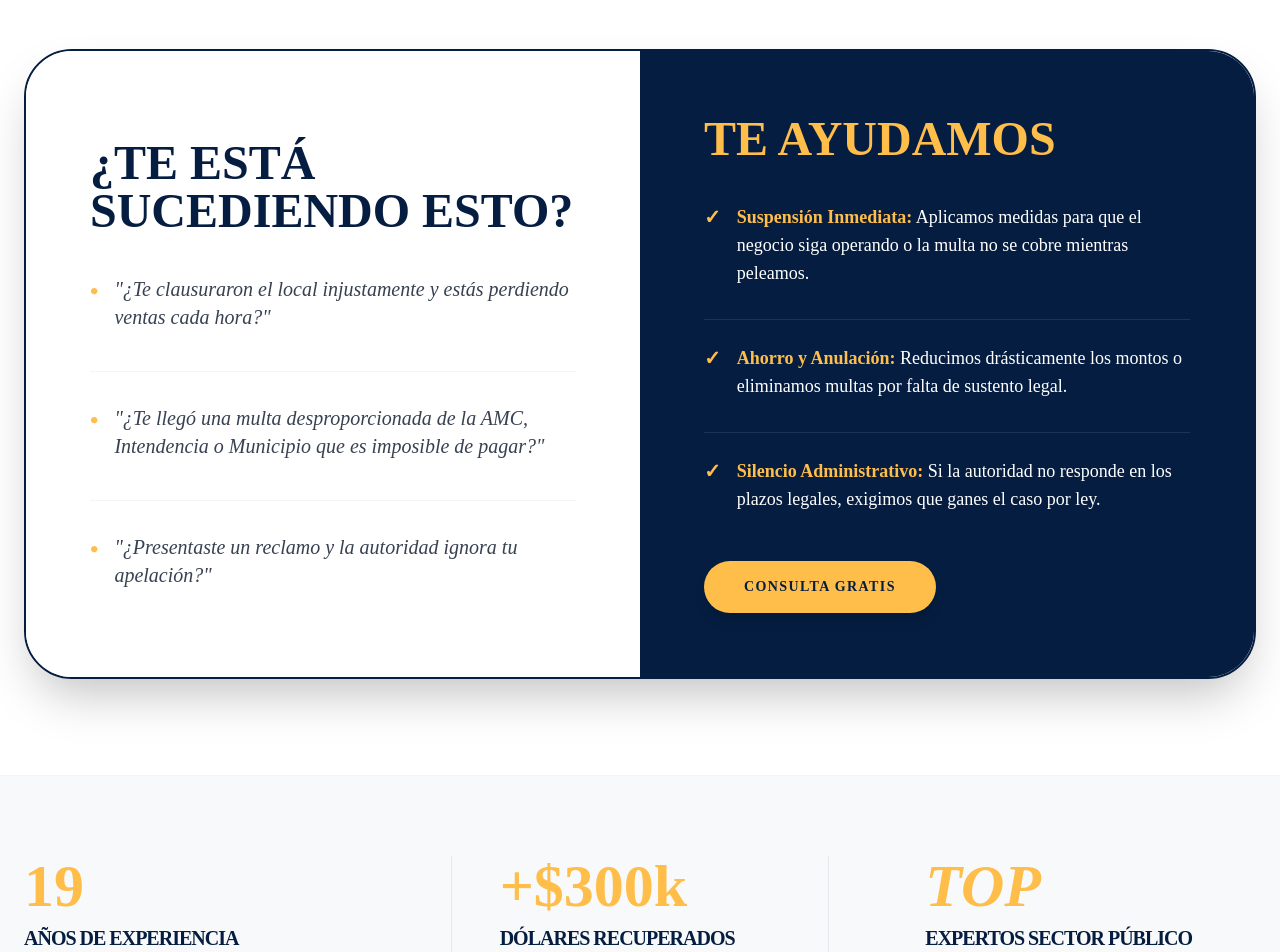
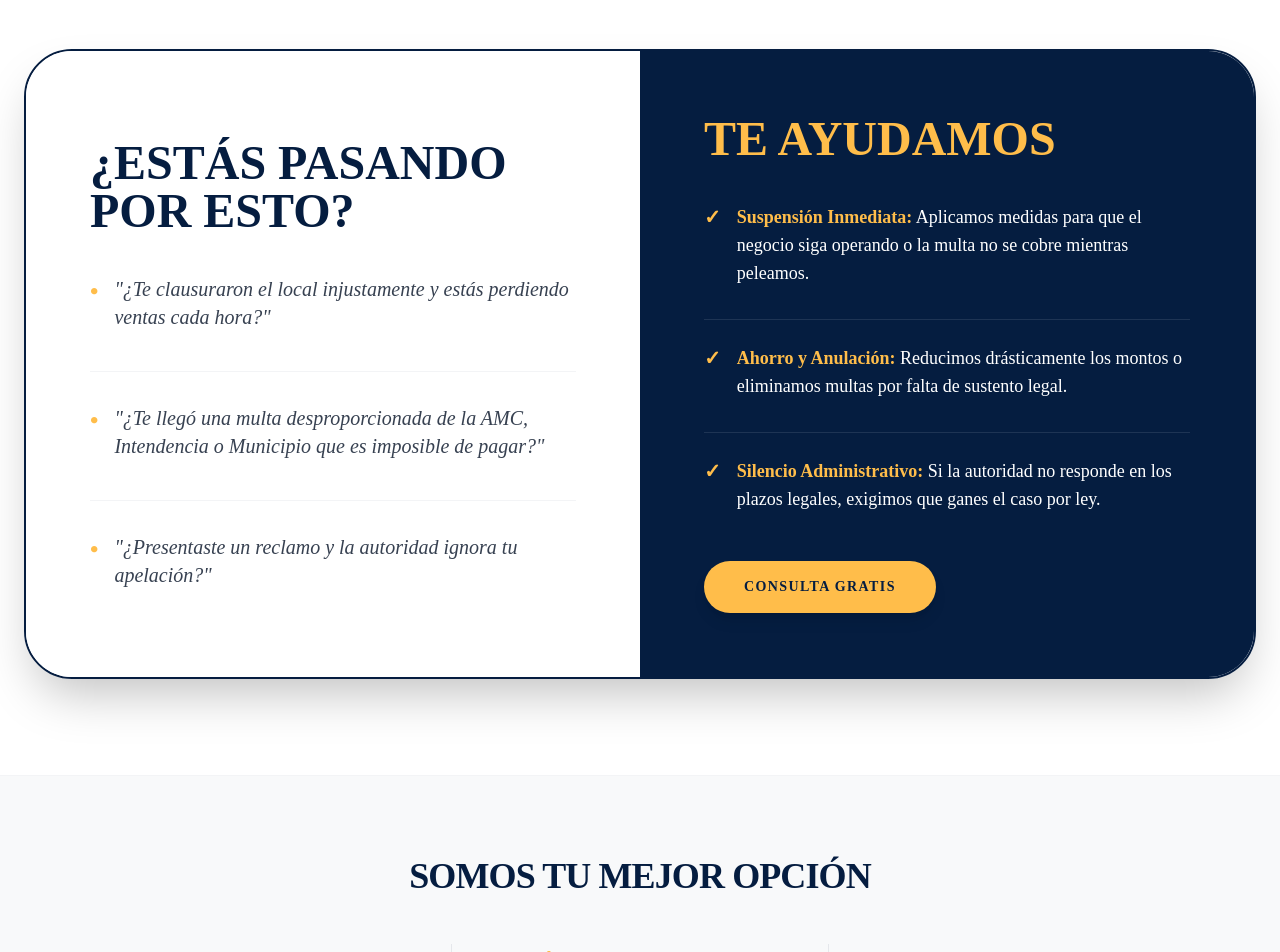
Before and after one commit to DevCardenasS/web-cardenas-saltos, a Next.js app: page /SancionesAdministrativas-DefensaSancionatoria in a window 1280 px wide. Shown: the part 1340-2292 px from the top of the page. Built offline with nearby package versions, Linux system fonts and the light colour scheme.

Commit message:
Update SancionesAdministrativas-DefensaSancionatoria.js

```diff
--- a/pages/SancionesAdministrativas-DefensaSancionatoria.js
+++ b/pages/SancionesAdministrativas-DefensaSancionatoria.js
@@ -46,10 +46,10 @@ export default function DefensaSancionatoria() {
       <section className="max-w-7xl mx-auto px-6 py-16 md:py-24">
         <div className="grid lg:grid-cols-2 gap-0 rounded-[2rem] md:rounded-[3rem] overflow-hidden shadow-2xl border-2 border-[#051d40]">
 
-          {/* Lado Izquierdo: ¿Te está sucediendo esto? */}
+          {/* Lado Izquierdo: ¿Estás pasando por esto? */}
           <div className="bg-white p-8 md:p-16 flex flex-col justify-center">
             <h2 className="text-[#051d40] text-3xl lg:text-5xl font-bold mb-10 uppercase leading-tight">
-              ¿Te está sucediendo esto?
+              ¿Estás pasando por esto?
             </h2>
             <div className="space-y-8 md:space-y-10">
               <div className="flex gap-4">
@@ -108,9 +108,12 @@ export default function DefensaSancionatoria() {
         </div>
       </section>
 
-      {/* --- SECCIÓN: AUTORIDAD Y RESULTADOS (DEBAJO DE SERVICE CARD) --- */}
+      {/* --- SECCIÓN: AUTORIDAD Y RESULTADOS --- */}
       <section className="bg-[#f8f9fa] py-16 md:py-20 border-y border-gray-100">
         <div className="max-w-7xl mx-auto px-6">
+          <h2 className="text-[#051d40] text-3xl md:text-4xl font-black mb-12 text-center uppercase tracking-tight">
+            Somos tu mejor opción
+          </h2>
           <div className="grid grid-cols-1 md:grid-cols-3 gap-12 text-center md:text-left">
             <div>
               <p className="text-[#ffbd4a] text-5xl md:text-6xl font-black mb-2">19</p>
```
